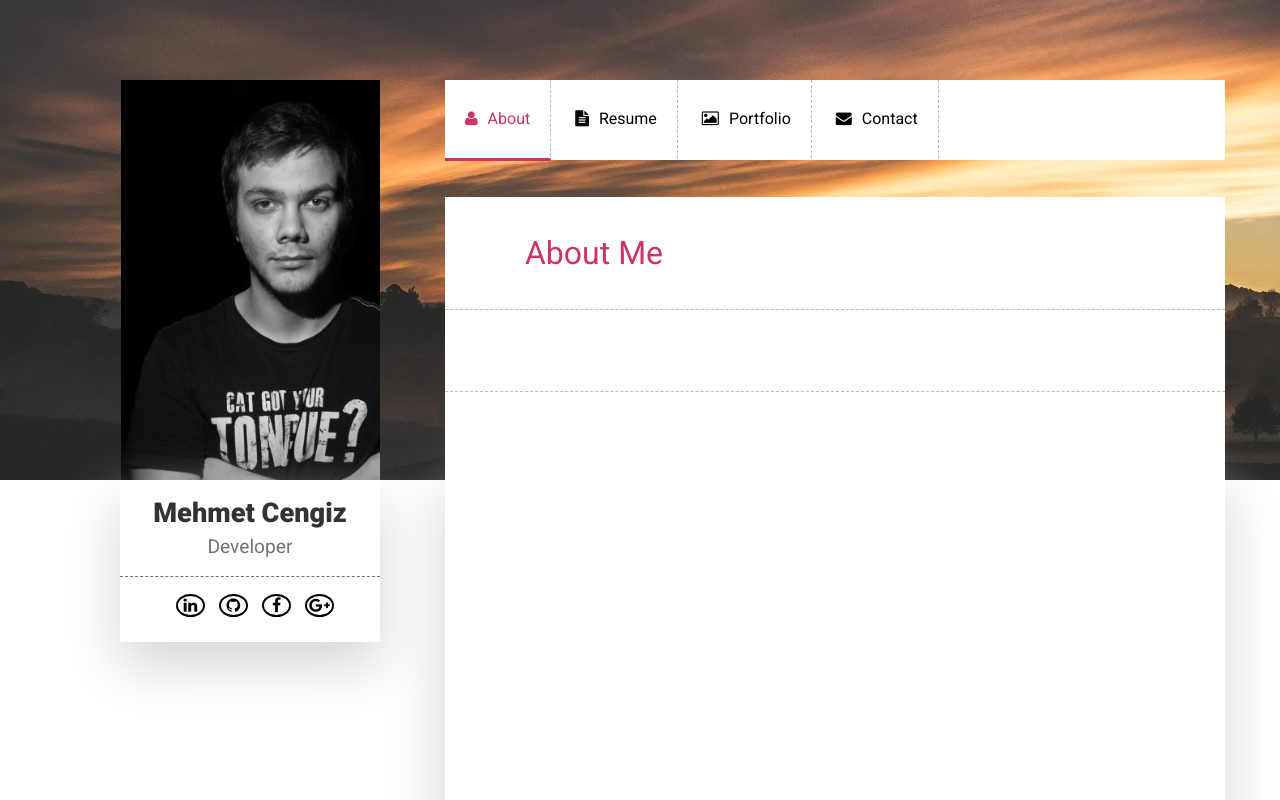
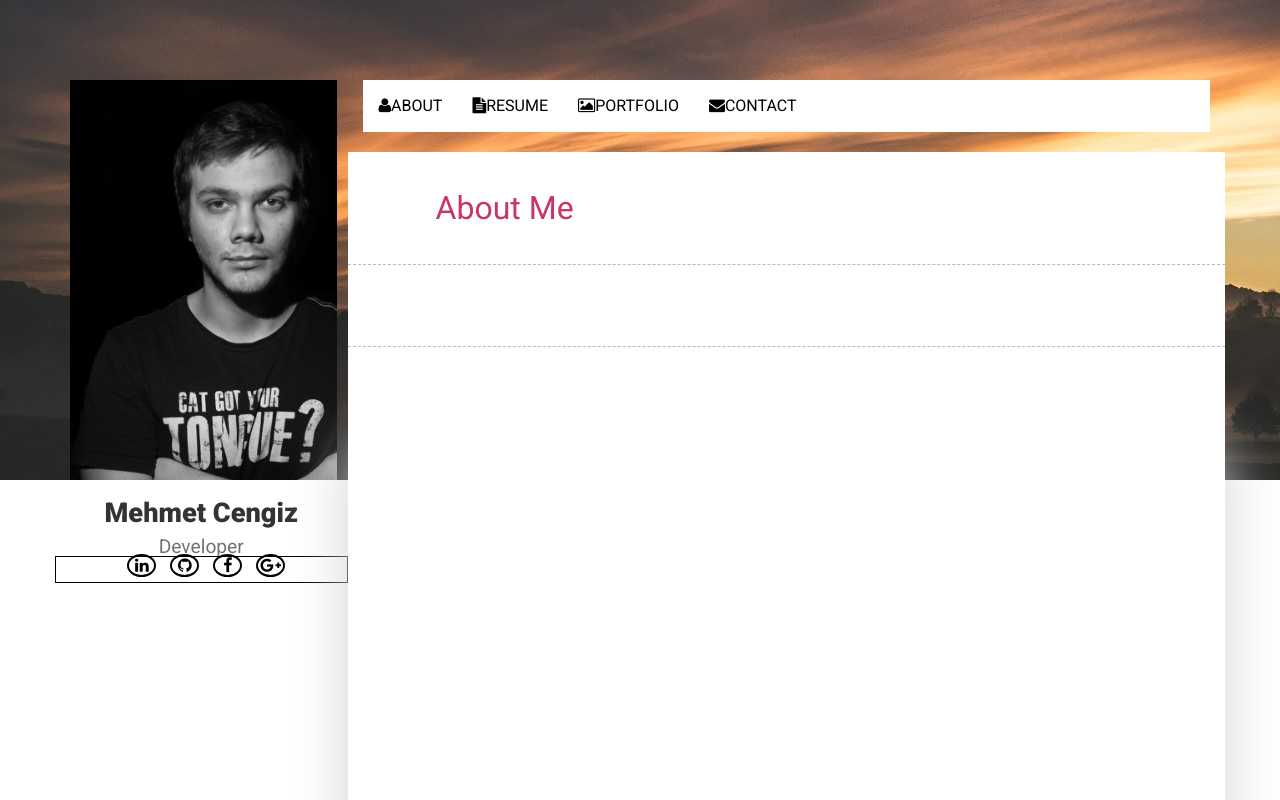
Before and after one commit to mehmetcengiz/Resume, a plain HTML site: page index.html in a window 1280 px wide. Shown: the top 800 px of the page. Drawn offline with Linux system fonts and the light colour scheme.

Commit message:
*tiny changes

```diff
--- a/css/default.css
+++ b/css/default.css
@@ -57,7 +57,13 @@ a{
     h2{
         font-size: 1.7em !important;
     }
-
+    .navbar-default{
+        background-color: #fff !important;
+        border-color: #fff !important;
+    }
+    .navbar{
+        border-radius: 0 !important;
+    }
     /*Background Image*/
     .mec-backimg{
         height: 480px;
@@ -69,7 +75,6 @@ a{
 
     .mec-profile img{
         height: 400px;
-        width: 259px;
     }
     /*Profile*/
     .mec-profile-info{
@@ -78,6 +83,14 @@ a{
         -moz-box-shadow: 0px 23px 56px 0px rgba(212,212,212,1);
         box-shadow: 0px 23px 56px 0px rgba(212,212,212,1);
     }
+
+    /*Profile Social Icons*/
+    .social-icons{
+        border:1px solid black;
+    }
+
+
+
     .mec-profile-name{
         margin-top: 20px;
     }
@@ -116,7 +129,7 @@ a{
 
 
     /*Navbar And Main*/
-    .mec-navmain-col{
+/*    .mec-navmain-col{
         background-color: white;
         height:  80px;
         padding-top:30px;
@@ -130,13 +143,10 @@ a{
     }
     .mec-navmain-col nav a span{
         padding-left: 10px;
-    }
+        font-size: 14px;
+    }*/
 
     /*Navbar*/
-    .mec-nav-col{
-        padding-left: 0px !important;
-    }
-
 
     .active{
         color:#CC3366 !important;
@@ -148,7 +158,6 @@ a{
     .mec-mainpage{
         height: 1000px;
         background-color: white;
-        margin-top: 70px;
         -webkit-box-shadow: 0px 295px 56px 0px rgba(212,212,212,1);
         -moz-box-shadow: 0px 295px 56px 0px rgba(212,212,212,1);
         box-shadow: 0px 295px 56px 0px rgba(212,212,212,1);
--- a/index.html
+++ b/index.html
@@ -30,56 +30,50 @@
 	<div class="container">
 		<div class="row mec-profile-nav">
 			<!-- Profile Picture -->
-			<div class=" col-md-4 mec-profile">
+			<div class=" col-md-3 mec-profile">
 				<div class="row">
 					<div class="col-md-12 text-center">
 						<img src="assets/img/mehmet.jpg">
 					</div>
-				</div>
-				<!-- Profile Informations -->
-				<div class="row">
-					<div class="col-md-12">
-						<div class="row">
-							<div class="col-md-offset-2 col-md-8 mec-profile-info">
-								<div class="row">
+
 					<div class="col-md-12 text-center mec-profile-name">
 						<h2>Mehmet Cengiz</h2>
 					</div>
-								</div>
 
-								<div class="row">
 					<div class="col-md-12 text-center mec-profile-subname">
 						<h3>Developer</h3>
 					</div>
-								</div>
 
-								<div class="row mec-social">
-									<div class="col-md-offset-1 col-md-10 text-center">
+					<div class="col-md-12 text-center social-icons">
 						<a class="mec-social-icons" href=""><i class="fa fa-linkedin" aria-hidden="true"></i></a>
 						<a class="mec-social-icons" href=""><i class="fa fa-github" aria-hidden="true"></i></a>
 						<a class="mec-social-icons" href=""><i class="fa fa-facebook" aria-hidden="true"></i></a>
 						<a class="mec-social-icons" href=""><i class="fa fa-google-plus" aria-hidden="true"></i></a>
 					</div>
+
+				</div>
+
+			</div> <!--End Profile Picture-->
+
+			<div class="col-md-9 mec-navmain-col text-left">
+				<!-- NavBAR -->
+				<div class="row">
+					<div class="col-md-12 mec-nav-col">
+
+							<div class="navbar navbar-default">
+									<ul class="nav navbar-nav navbar-left">
+										<li><a href="#"><i class="fa fa-user" aria-hidden="true"></i><span>ABOUT</span></a></li>
+										<li><a href="#"><i class="fa fa-file-text" aria-hidden="true"></i><span>RESUME</span></a></li>
+										<li><a href="#"><i class="fa fa-picture-o" aria-hidden="true"></i><span>PORTFOLIO</span></a></li>
+										<li><a href="#"><i class="fa fa-envelope" aria-hidden="true"></i><span>CONTACT</span></a> </li>
+									</ul>
 							</div>
 
 
-							</div>
-						</div>
-
-
-					</div>
-				</div>
-			</div> <!--End Profile Picture-->
-
-			<div class="col-md-8 mec-navmain-col text-left">
-				<!-- NavBAR -->
-				<div class="row">
-					<div class="col-md-12 mec-nav-col">
-						<nav>
-							<a class="active" href="#"><i class="fa fa-user" aria-hidden="true"></i><span>About</span></a>
-							<a href="#"><i class="fa fa-file-text" aria-hidden="true"></i><span>Resume</span></a>
-							<a href="#"><i class="fa fa-picture-o" aria-hidden="true"></i><span>Portfolio</span></a>
-							<a href="#"><i class="fa fa-envelope" aria-hidden="true"></i><span>Contact</span></a>
+							<!-- <a class="active" href="#"><i class="fa fa-user" aria-hidden="true"></i><span>ABOUT</span></a>
+							<a href="#"><i class="fa fa-file-text" aria-hidden="true"></i><span>RESUME</span></a>
+							<a href="#"><i class="fa fa-picture-o" aria-hidden="true"></i><span>PORTFOLIO</span></a>
+							<a href="#"><i class="fa fa-envelope" aria-hidden="true"></i><span>CONTACT</span></a> -->
 						</nav>
 					</div>
 				</div><!--NavBar-->
```
Lines whose indentation alone changed are shown as unchanged.
